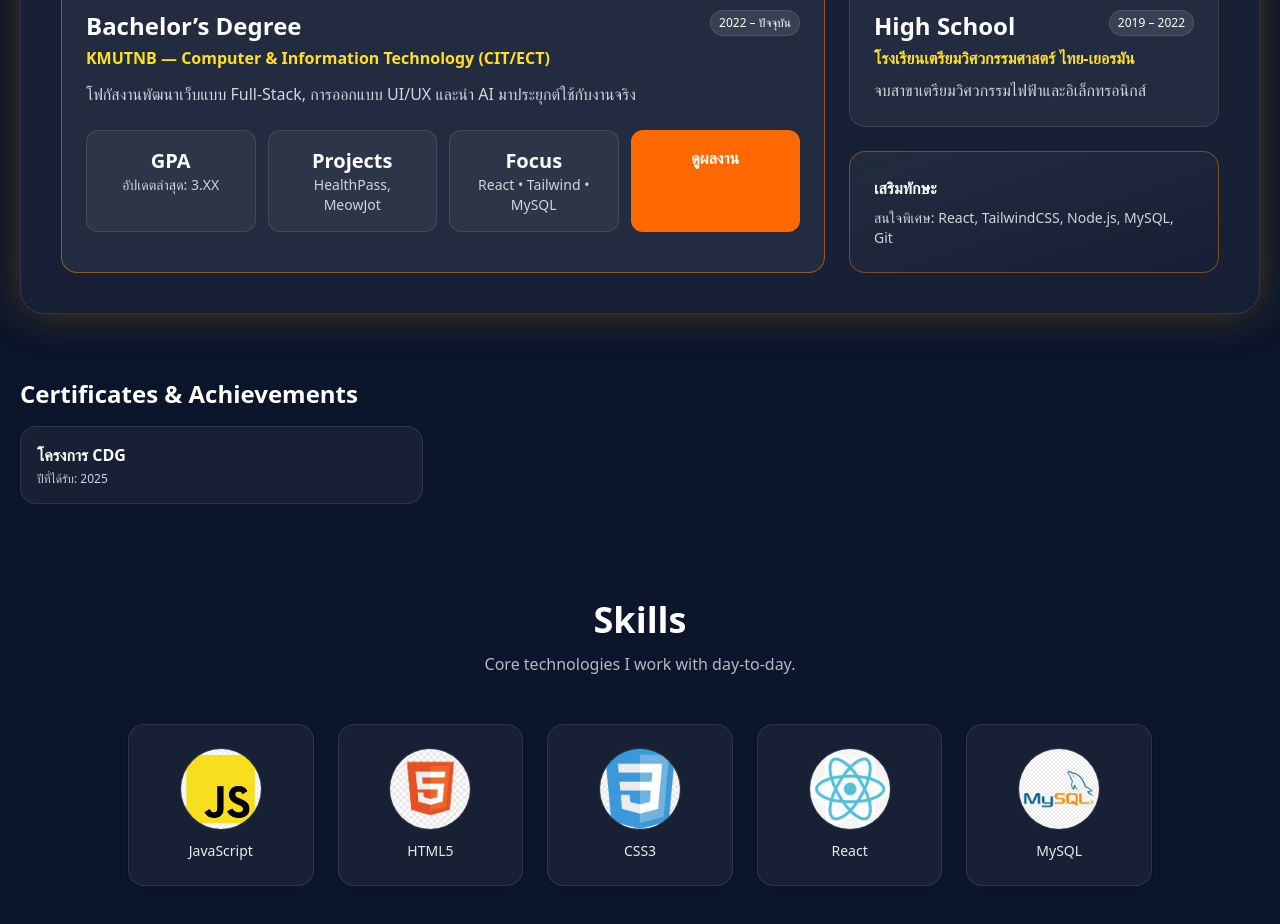
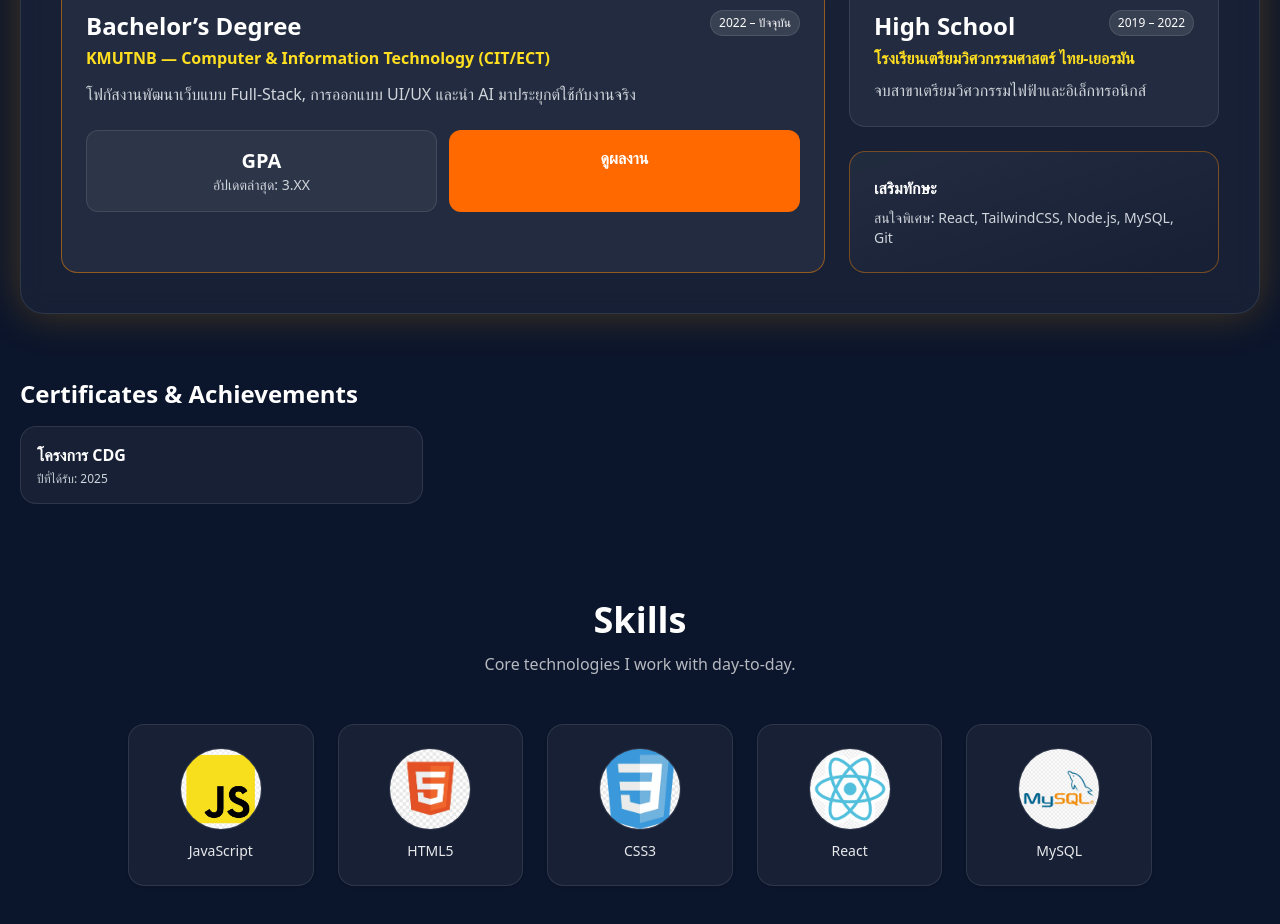
Before and after one commit to Sarunwit00/PortFolio, a React (Vite) app: page / in a window 1280 px wide. Shown: the part 1060-1984 px from the top of the page. Built offline with nearby package versions, Linux system fonts and the light colour scheme.

Commit message:
Update About.jsx

```diff
--- a/src/components/about/About.jsx
+++ b/src/components/about/About.jsx
@@ -65,20 +65,14 @@
                   โฟกัสงานพัฒนาเว็บแบบ Full-Stack, การออกแบบ UI/UX และนำ AI มาประยุกต์ใช้กับงานจริง
                 </p>
 
-                {/* Stats + CTA ดูโปรเจกต์ */}
-                <div className="mt-6 grid sm:grid-cols-4 gap-3">
+                {/* Stats simplified: เก็บเฉพาะข้อมูลสำคัญ (GPA) */}
+                <div className="mt-6 grid sm:grid-cols-2 gap-3">
                   <div className="rounded-xl bg-white/5 border border-white/10 p-4 text-center">
                     <div className="text-xl font-extrabold">GPA</div>
                     <div className="text-sm text-gray-300">อัปเดตล่าสุด: 3.XX</div>
                   </div>
-                  <div className="rounded-xl bg-white/5 border border-white/10 p-4 text-center">
-                    <div className="text-xl font-extrabold">Projects</div>
-                    <div className="text-sm text-gray-300">HealthPass, MeowJot</div>
-                  </div>
-                  <div className="rounded-xl bg-white/5 border border-white/10 p-4 text-center">
-                    <div className="text-xl font-extrabold">Focus</div>
-                    <div className="text-sm text-gray-300">React • Tailwind • MySQL</div>
-                  </div>
+
+                  {/* keep CTA ดูผลงาน (ถ้าต้องการลบด้วย บอกมาได้) */}
                   <a href="#projects"
                      className="rounded-xl bg-orange-500 hover:bg-orange-600 transition
                                 hover:shadow-[0_0_40px_rgba(255,165,0,0.7)] p-4 text-center font-semibold">
@@ -116,8 +110,6 @@
         </div>
       </div>
 
-      {/* TIMELINE removed */}
-
       {/* CERTIFICATES */}
       <div className="container mx-auto px-5 mt-16">
         <h3 className="text-2xl font-bold mb-4">Certificates & Achievements</h3>
```
